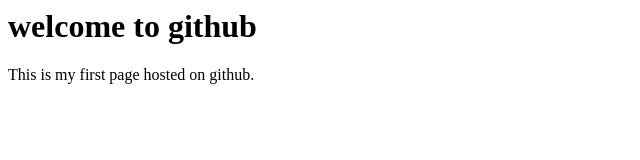
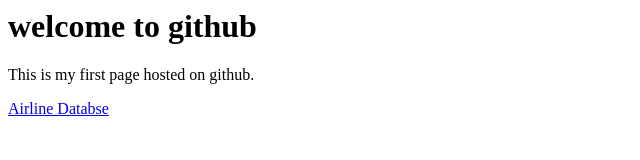
Before and after one commit to RathiManoj/myint, a plain HTML site: page index.html in a window 1280 px wide. Shown: the whole page, without its empty margins (0-640 px from the left). Drawn offline with Linux system fonts and the light colour scheme.

Commit message:
Update index.html

```diff
--- a/index.html
+++ b/index.html
@@ -5,5 +5,6 @@
 <body>
 <h1>welcome to github</h1>
 <p>This is my first page hosted on github.</p>
+  <a href="airlineDatabase.json">Airline Databse</a>
 </body>
 </html>
```
